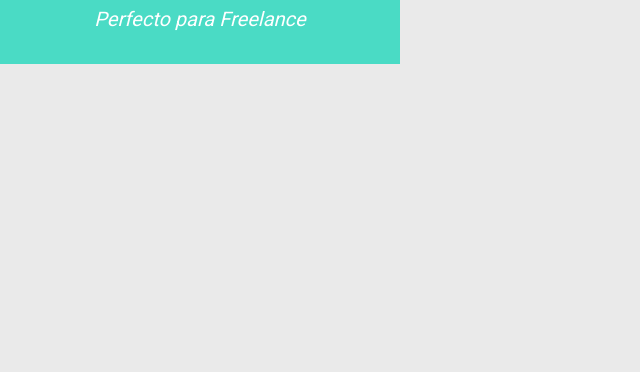
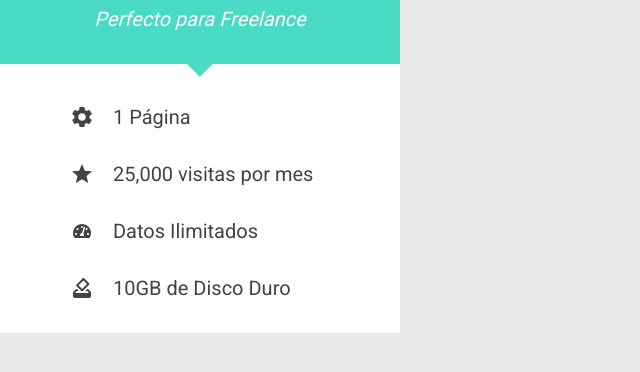
Before and after one commit to kenruizinoue/curso-desarrollo-web-basico, a plain HTML site: page proyecto/index.html in a window 1280 px wide. Shown: the part 160-532 px from the top of the page, without its empty margins (0-640 px from the left). Drawn offline with Linux system fonts and the light colour scheme.

Commit message:
proyecto: -parte 2

```diff
--- a/proyecto/css/contenido.css
+++ b/proyecto/css/contenido.css
@@ -0,0 +1,29 @@
+.lista {
+  background: white;
+}
+
+.triangulo {
+  display: block;
+  margin: auto;
+}
+
+ul {
+  margin: 0;
+  padding: 0;
+  list-style: none;
+  margin-left: 70px;
+  margin-top: 16px;
+  padding-bottom: 28px;
+}
+
+li {
+  margin-top: 28px;
+}
+
+.texto-lista {
+  position: relative;
+  bottom: 5px;
+  left: 15px;
+  color: #454242;
+  font-size: 20px;
+}
--- a/proyecto/index.html
+++ b/proyecto/index.html
@@ -9,16 +9,44 @@
     />
     <link rel="stylesheet" href="css/general.css" />
     <link rel="stylesheet" href="css/superior.css" />
+    <link rel="stylesheet" href="css/contenido.css" />
   </head>
   <body>
     <div class="tabla-precio">
       <div class="encabezado verde-oscuro">Personal</div>
+
       <div class="precio verde-regular">
         <span class="texto-precio-regular">$</span>
         <span class="texto-precio-grande">29</span>
         <span class="texto-precio-regular">/mes</span>
         <p class="descripcion-precio">Perfecto para Freelance</p>
       </div>
+
+      <div class="lista">
+        <img
+          src="imagenes/triangulo-verde.png"
+          alt="triangulo-verde"
+          class="triangulo"
+        />
+        <ul>
+          <li>
+            <img src="imagenes/icon1.png" alt="icon1" class="icon" />
+            <span class="texto-lista">1 Página</span>
+          </li>
+          <li>
+            <img src="imagenes/icon2.png" alt="icon2" class="icon" />
+            <span class="texto-lista">25,000 visitas por mes</span>
+          </li>
+          <li>
+            <img src="imagenes/icon3.png" alt="icon3" class="icon" />
+            <span class="texto-lista">Datos Ilimitados</span>
+          </li>
+          <li>
+            <img src="imagenes/icon4.png" alt="icon4" class="icon" />
+            <span class="texto-lista">10GB de Disco Duro</span>
+          </li>
+        </ul>
+      </div>
     </div>
   </body>
 </html>
```
Also changed, not shown: proyecto/imagenes/icon1.png (added), proyecto/imagenes/icon2.png (added), proyecto/imagenes/icon3.png (added), proyecto/imagenes/icon4.png (added), proyecto/imagenes/triangulo-azul.png (added), proyecto/imagenes/triangulo-blanco.png (added), proyecto/imagenes/triangulo-rojo.png (added), proyecto/imagenes/triangulo-verde.png (added).
